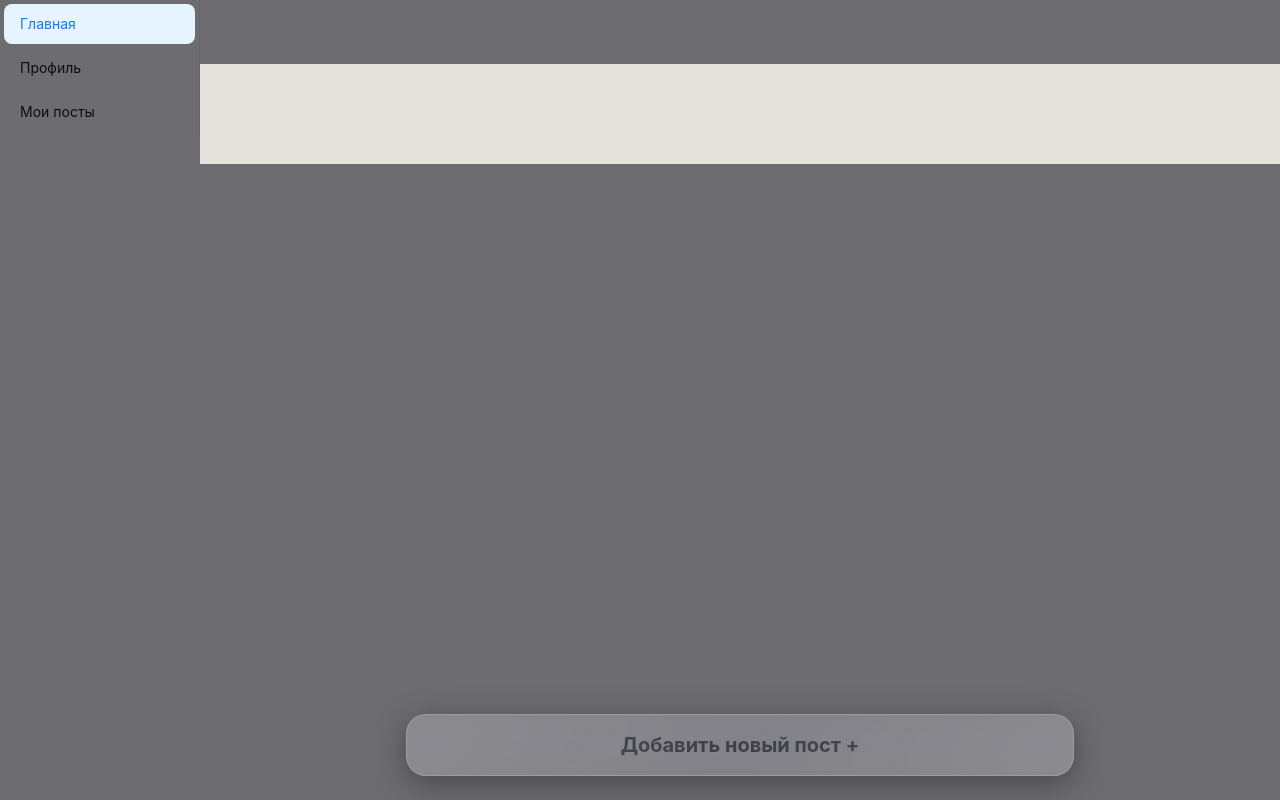
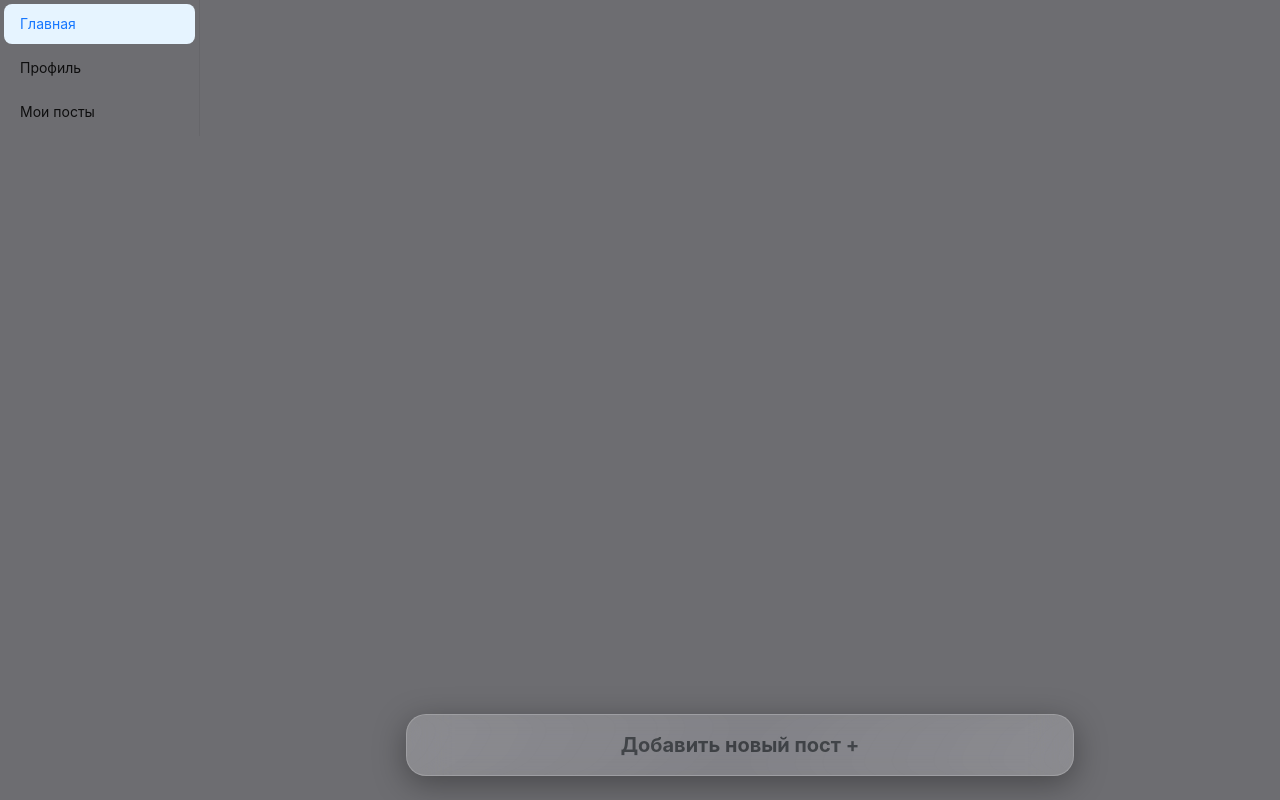
Before and after one commit to mam1nmodnik/my-next-app, a Next.js app: page /myposts in a window 1280 px wide. Built offline with nearby package versions, Linux system fonts and the light colour scheme.

Commit message:
feat | delete bg content

```diff
--- a/src/app/myposts/page.tsx
+++ b/src/app/myposts/page.tsx
@@ -59,7 +59,7 @@ export default function MyPosts() {
 
   return (
     <div>
-      <div className="flex flex-col items-center w-full max-h-[95vh] overflow-y-auto gap-4 relative bg-beige-gray">
+      <div className="flex flex-col items-center w-full max-h-[95vh] overflow-y-auto gap-4 relative ">
         <div className="mb-25 flex flex-col items-center w-full ">
           {posts.map((post) => (
             <div
```
